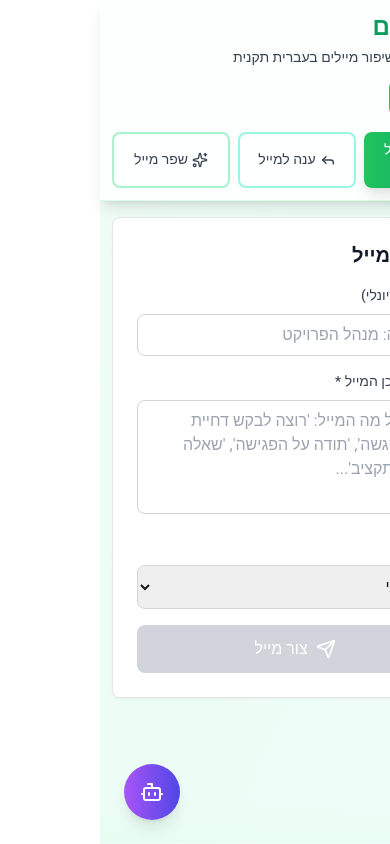
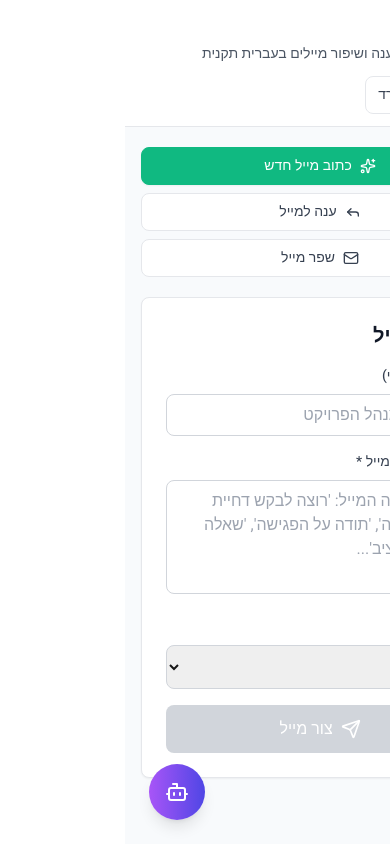
Before and after one commit to liatbenshai/ktiva-evrit, a Next.js app: page /dashboard/emails in a window 390 px wide. Built offline with nearby package versions, Linux system fonts and the light colour scheme.

Commit message:
Improve mobile headers and worksheets layout

```diff
--- a/app/(dashboard)/dashboard/articles/page.tsx
+++ b/app/(dashboard)/dashboard/articles/page.tsx
@@ -2,7 +2,7 @@
 
 import { useState } from 'react';
 import { Home, FileText, Sparkles } from 'lucide-react';
-import Link from 'next/link';
+import PageHeader, { PageHeaderLink } from '@/components/layout/PageHeader';
 import CreateArticle from '@/components/articles/CreateArticle';
 import ImproveArticle from '@/components/articles/ImproveArticle';
 
@@ -12,42 +12,31 @@ export default function ArticlesPage() {
   const [mode, setMode] = useState<Mode>('create');
 
   return (
-    <div className="min-h-screen bg-gradient-to-br from-blue-50 via-cyan-50 to-teal-50" dir="rtl">
-      {/* Header */}
-      <header className="bg-white/80 backdrop-blur-sm shadow-lg border-b border-blue-100 sticky top-0 z-50">
-        <div className="max-w-7xl mx-auto px-3 sm:px-4 lg:px-8 py-3 sm:py-4 lg:py-6">
-          <div className="flex flex-col sm:flex-row items-start sm:items-center justify-between gap-3 sm:gap-0">
-            <div className="flex-1">
-              <h1 className="text-2xl sm:text-3xl lg:text-4xl font-bold bg-gradient-to-r from-blue-600 to-cyan-600 bg-clip-text text-transparent">
-                📝 מאמרים
-              </h1>
-              <p className="mt-1 sm:mt-2 text-sm sm:text-base lg:text-lg text-gray-700">
-                כתיבת מאמרים מקצועיים עם אופטימיזציה ל-SEO
-              </p>
-            </div>
-            <Link
-              href="/dashboard"
-              className="group flex items-center gap-1 sm:gap-2 px-3 sm:px-4 lg:px-6 py-2 sm:py-2.5 lg:py-3 bg-gradient-to-r from-blue-500 to-cyan-600 text-white rounded-lg sm:rounded-xl hover:shadow-lg transform hover:scale-105 transition-all duration-200 font-medium text-sm sm:text-base flex-shrink-0"
-            >
-              <Home className="w-4 h-4 sm:w-5 sm:h-5 group-hover:scale-110 transition-transform" />
-              <span className="hidden sm:inline">חזרה לדשבורד</span>
-              <span className="sm:hidden">דשבורד</span>
-            </Link>
-          </div>
-        </div>
-      </header>
+    <div className="min-h-screen bg-slate-50" dir="rtl">
+      <PageHeader
+        icon={FileText}
+        title="מאמרים"
+        description="כתיבת מאמרים מקצועיים עם אופטימיזציה ל-SEO"
+        actions={
+          <PageHeaderLink
+            href="/dashboard"
+            label="חזרה לדשבורד"
+            icon={Home}
+            variant="outline"
+            className="text-sm sm:text-base"
+          />
+        }
+      />
 
-      {/* Main Content */}
-      <main className="max-w-7xl mx-auto px-3 sm:px-4 lg:px-8 py-4 sm:py-6 lg:py-8">
-        {/* Mode Selector */}
-        <div className="mb-4 sm:mb-6 lg:mb-8">
-          <div className="inline-flex gap-2 sm:gap-4 w-full sm:w-auto">
+      <main className="mx-auto w-full max-w-5xl px-4 py-5 sm:py-8">
+        <div className="mb-5 sm:mb-8">
+          <div className="flex w-full flex-col gap-2 sm:inline-flex sm:flex-row sm:items-center sm:gap-3">
             <button
               onClick={() => setMode('create')}
-              className={`flex-1 sm:flex-initial flex items-center justify-center gap-1 sm:gap-2 px-3 sm:px-4 lg:px-6 py-2 sm:py-2.5 lg:py-3 rounded-lg sm:rounded-xl font-medium transition-all duration-200 transform hover:scale-105 text-sm sm:text-base ${
+              className={`flex flex-1 items-center justify-center gap-2 rounded-lg border px-3 py-2 text-sm font-medium transition-colors sm:flex-initial sm:px-5 sm:py-2.5 sm:text-base ${
                 mode === 'create'
-                  ? 'bg-gradient-to-r from-blue-500 to-cyan-600 text-white shadow-lg'
-                  : 'bg-white/70 text-gray-700 hover:bg-white border-2 border-blue-200'
+                  ? 'border-blue-500 bg-blue-500 text-white shadow-sm'
+                  : 'border-gray-200 bg-white text-gray-700 hover:border-gray-300'
               }`}
             >
               <Sparkles className="w-4 h-4 sm:w-5 sm:h-5" />
@@ -55,10 +44,10 @@ export default function ArticlesPage() {
             </button>
             <button
               onClick={() => setMode('improve')}
-              className={`flex-1 sm:flex-initial flex items-center justify-center gap-1 sm:gap-2 px-3 sm:px-4 lg:px-6 py-2 sm:py-2.5 lg:py-3 rounded-lg sm:rounded-xl font-medium transition-all duration-200 transform hover:scale-105 text-sm sm:text-base ${
+              className={`flex flex-1 items-center justify-center gap-2 rounded-lg border px-3 py-2 text-sm font-medium transition-colors sm:flex-initial sm:px-5 sm:py-2.5 sm:text-base ${
                 mode === 'improve'
-                  ? 'bg-gradient-to-r from-cyan-500 to-teal-600 text-white shadow-lg'
-                  : 'bg-white/70 text-gray-700 hover:bg-white border-2 border-cyan-200'
+                  ? 'border-cyan-500 bg-cyan-500 text-white shadow-sm'
+                  : 'border-gray-200 bg-white text-gray-700 hover:border-gray-300'
               }`}
             >
               <FileText className="w-4 h-4 sm:w-5 sm:h-5" />
@@ -67,14 +56,10 @@ export default function ArticlesPage() {
           </div>
         </div>
 
-        {/* Content */}
         <div>
           {mode === 'create' ? <CreateArticle /> : <ImproveArticle />}
         </div>
       </main>
-
-      {/* Footer decoration */}
-      <div className="h-20 bg-gradient-to-t from-blue-100 via-transparent to-transparent mt-12 opacity-30"></div>
     </div>
   );
 }
--- a/app/(dashboard)/dashboard/emails/page.tsx
+++ b/app/(dashboard)/dashboard/emails/page.tsx
@@ -2,7 +2,7 @@
 
 import { useState } from 'react';
 import { Home, Mail, Reply, Sparkles } from 'lucide-react';
-import Link from 'next/link';
+import PageHeader, { PageHeaderLink } from '@/components/layout/PageHeader';
 import CreateEmail from '@/components/emails/CreateEmail';
 import ReplyEmail from '@/components/emails/ReplyEmail';
 import ImproveEmail from '@/components/emails/ImproveEmail';
@@ -13,48 +13,40 @@ export default function EmailsPage() {
   const [mode, setMode] = useState<Mode>('create');
 
   return (
-    <div className="min-h-screen bg-gradient-to-br from-green-50 via-emerald-50 to-teal-50" dir="rtl">
-      {/* Header */}
-      <div className="bg-white/80 backdrop-blur-sm shadow-lg border-b border-green-100 sticky top-0 z-50">
-        <div className="max-w-7xl mx-auto px-3 sm:px-4 lg:px-8 py-3 sm:py-4 lg:py-6">
-          <div className="flex flex-col sm:flex-row items-start sm:items-center justify-between gap-3 sm:gap-0">
-            <div className="flex-1">
-              <h1 className="text-2xl sm:text-3xl lg:text-4xl font-bold bg-gradient-to-r from-green-600 to-emerald-600 bg-clip-text text-transparent">
-                ✉️ מיילים
-              </h1>
-              <p className="mt-1 sm:mt-2 text-sm sm:text-base lg:text-lg text-gray-700">
-                כתיבה, מענה ושיפור מיילים בעברית תקנית
-              </p>
-            </div>
-            <Link
+    <div className="min-h-screen bg-slate-50" dir="rtl">
+      <PageHeader
+        icon={Mail}
+        title="מיילים"
+        description="כתיבה, מענה ושיפור מיילים בעברית תקנית"
+        actions={
+          <PageHeaderLink
             href="/dashboard"
-              className="group flex items-center gap-1 sm:gap-2 px-3 sm:px-4 lg:px-6 py-2 sm:py-2.5 lg:py-3 bg-gradient-to-r from-green-500 to-emerald-600 text-white rounded-lg sm:rounded-xl hover:shadow-lg transform hover:scale-105 transition-all duration-200 font-medium text-sm sm:text-base flex-shrink-0"
-            >
-              <Home className="w-4 h-4 sm:w-5 sm:h-5 group-hover:scale-110 transition-transform" />
-              <span className="hidden sm:inline">חזרה לדשבורד</span>
-              <span className="sm:hidden">דשבורד</span>
-            </Link>
-          </div>
+            label="חזרה לדשבורד"
+            icon={Home}
+            variant="outline"
+          />
+        }
+      />
 
-          {/* Mode Selector */}
-          <div className="mt-4 sm:mt-6 flex gap-2 sm:gap-4 flex-wrap">
+      <main className="mx-auto w-full max-w-5xl px-4 py-5 sm:py-8">
+        <div className="mb-5 flex flex-col gap-2 sm:mb-8 sm:flex-row sm:flex-wrap sm:items-center sm:gap-3">
           <button
             onClick={() => setMode('create')}
-              className={`flex-1 sm:flex-initial flex items-center justify-center gap-1 sm:gap-2 px-3 sm:px-4 lg:px-6 py-2 sm:py-2.5 lg:py-3 rounded-lg sm:rounded-xl font-medium transition-all duration-200 transform hover:scale-105 text-sm sm:text-base ${
+            className={`flex flex-1 items-center justify-center gap-2 rounded-lg border px-3 py-2 text-sm font-medium transition-colors sm:flex-initial sm:px-5 sm:py-2.5 sm:text-base ${
               mode === 'create'
-                  ? 'bg-gradient-to-r from-green-500 to-emerald-600 text-white shadow-lg'
-                  : 'bg-white/70 text-gray-700 hover:bg-white border-2 border-green-200'
+                ? 'border-emerald-500 bg-emerald-500 text-white shadow-sm'
+                : 'border-gray-200 bg-white text-gray-700 hover:border-gray-300'
             }`}
           >
-              <Mail className="w-4 h-4 sm:w-5 sm:h-5" />
+            <Sparkles className="w-4 h-4 sm:w-5 sm:h-5" />
             <span>כתוב מייל חדש</span>
           </button>
           <button
             onClick={() => setMode('reply')}
-              className={`flex-1 sm:flex-initial flex items-center justify-center gap-1 sm:gap-2 px-3 sm:px-4 lg:px-6 py-2 sm:py-2.5 lg:py-3 rounded-lg sm:rounded-xl font-medium transition-all duration-200 transform hover:scale-105 text-sm sm:text-base ${
+            className={`flex flex-1 items-center justify-center gap-2 rounded-lg border px-3 py-2 text-sm font-medium transition-colors sm:flex-initial sm:px-5 sm:py-2.5 sm:text-base ${
               mode === 'reply'
-                  ? 'bg-gradient-to-r from-teal-500 to-cyan-600 text-white shadow-lg'
-                  : 'bg-white/70 text-gray-700 hover:bg-white border-2 border-teal-200'
+                ? 'border-teal-500 bg-teal-500 text-white shadow-sm'
+                : 'border-gray-200 bg-white text-gray-700 hover:border-gray-300'
             }`}
           >
             <Reply className="w-4 h-4 sm:w-5 sm:h-5" />
@@ -62,28 +54,23 @@ export default function EmailsPage() {
           </button>
           <button
             onClick={() => setMode('improve')}
-              className={`flex-1 sm:flex-initial flex items-center justify-center gap-1 sm:gap-2 px-3 sm:px-4 lg:px-6 py-2 sm:py-2.5 lg:py-3 rounded-lg sm:rounded-xl font-medium transition-all duration-200 transform hover:scale-105 text-sm sm:text-base ${
+            className={`flex flex-1 items-center justify-center gap-2 rounded-lg border px-3 py-2 text-sm font-medium transition-colors sm:flex-initial sm:px-5 sm:py-2.5 sm:text-base ${
               mode === 'improve'
-                  ? 'bg-gradient-to-r from-emerald-500 to-green-600 text-white shadow-lg'
-                  : 'bg-white/70 text-gray-700 hover:bg-white border-2 border-emerald-200'
+                ? 'border-green-500 bg-green-500 text-white shadow-sm'
+                : 'border-gray-200 bg-white text-gray-700 hover:border-gray-300'
             }`}
           >
-              <Sparkles className="w-4 h-4 sm:w-5 sm:h-5" />
+            <Mail className="w-4 h-4 sm:w-5 sm:h-5" />
             <span>שפר מייל</span>
           </button>
         </div>
-        </div>
-      </div>
 
-      {/* Content */}
-      <div className="max-w-7xl mx-auto px-3 sm:px-4 lg:px-8 py-4 sm:py-6 lg:py-8">
+        <div className="space-y-6">
           {mode === 'create' && <CreateEmail />}
           {mode === 'reply' && <ReplyEmail />}
           {mode === 'improve' && <ImproveEmail />}
         </div>
-
-      {/* Footer decoration */}
-      <div className="h-20 bg-gradient-to-t from-green-100 via-transparent to-transparent mt-12 opacity-30"></div>
+      </main>
     </div>
   );
 }
--- a/app/(dashboard)/dashboard/scripts/page.tsx
+++ b/app/(dashboard)/dashboard/scripts/page.tsx
@@ -2,7 +2,7 @@
 
 import { useState } from 'react';
 import { Home, Film, Sparkles } from 'lucide-react';
-import Link from 'next/link';
+import PageHeader, { PageHeaderLink } from '@/components/layout/PageHeader';
 import CreateScript from '../../../../components/scripts/CreateScript';
 import ImproveScript from '../../../../components/scripts/ImproveScript';
 
@@ -12,64 +12,51 @@ export default function ScriptsPage() {
   const [mode, setMode] = useState<Mode>('create');
 
   return (
-    <div className="min-h-screen bg-gradient-to-br from-cyan-50 via-sky-50 to-blue-50" dir="rtl">
-      {/* Header */}
-      <div className="bg-white/80 backdrop-blur-sm shadow-lg border-b border-cyan-100 sticky top-0 z-50">
-        <div className="max-w-7xl mx-auto px-3 sm:px-4 lg:px-8 py-3 sm:py-4 lg:py-6">
-          <div className="flex flex-col sm:flex-row items-start sm:items-center justify-between gap-3 sm:gap-0">
-            <div className="flex-1">
-              <h1 className="text-2xl sm:text-3xl lg:text-4xl font-bold bg-gradient-to-r from-cyan-600 to-blue-600 bg-clip-text text-transparent">
-                🎬 תסריטים
-              </h1>
-              <p className="mt-1 sm:mt-2 text-sm sm:text-base lg:text-lg text-gray-700">
-                כתיבת תסריטים מקצועיים לסרטונים ומצגות
-              </p>
-            </div>
-            <Link
+    <div className="min-h-screen bg-slate-50" dir="rtl">
+      <PageHeader
+        icon={Film}
+        title="תסריטים"
+        description="כתיבת תסריטים מקצועיים לסרטונים ומצגות"
+        actions={
+          <PageHeaderLink
             href="/dashboard"
-              className="group flex items-center gap-1 sm:gap-2 px-3 sm:px-4 lg:px-6 py-2 sm:py-2.5 lg:py-3 bg-gradient-to-r from-cyan-500 to-blue-600 text-white rounded-lg sm:rounded-xl hover:shadow-lg transform hover:scale-105 transition-all duration-200 font-medium text-sm sm:text-base flex-shrink-0"
-            >
-              <Home className="w-4 h-4 sm:w-5 sm:h-5 group-hover:scale-110 transition-transform" />
-              <span className="hidden sm:inline">חזרה לדשבורד</span>
-              <span className="sm:hidden">דשבורד</span>
-            </Link>
-          </div>
+            label="חזרה לדשבורד"
+            icon={Home}
+            variant="outline"
+          />
+        }
+      />
 
-          {/* Mode Selector */}
-          <div className="mt-4 sm:mt-6 flex gap-2 sm:gap-4 flex-wrap">
+      <main className="mx-auto w-full max-w-5xl px-4 py-5 sm:py-8">
+        <div className="mb-5 flex flex-col gap-2 sm:mb-8 sm:flex-row sm:items-center sm:gap-3">
           <button
             onClick={() => setMode('create')}
-              className={`flex-1 sm:flex-initial flex items-center justify-center gap-1 sm:gap-2 px-3 sm:px-4 lg:px-6 py-2 sm:py-2.5 lg:py-3 rounded-lg sm:rounded-xl font-medium transition-all duration-200 transform hover:scale-105 text-sm sm:text-base ${
+            className={`flex flex-1 items-center justify-center gap-2 rounded-lg border px-3 py-2 text-sm font-medium transition-colors sm:flex-initial sm:px-5 sm:py-2.5 sm:text-base ${
               mode === 'create'
-                  ? 'bg-gradient-to-r from-cyan-500 to-blue-600 text-white shadow-lg'
-                  : 'bg-white/70 text-gray-700 hover:bg-white border-2 border-cyan-200'
+                ? 'border-cyan-500 bg-cyan-500 text-white shadow-sm'
+                : 'border-gray-200 bg-white text-gray-700 hover:border-gray-300'
             }`}
           >
-              <Film className="w-4 h-4 sm:w-5 sm:h-5" />
+            <Sparkles className="w-4 h-4 sm:w-5 sm:h-5" />
             <span>תסריט חדש</span>
           </button>
           <button
             onClick={() => setMode('improve')}
-              className={`flex-1 sm:flex-initial flex items-center justify-center gap-1 sm:gap-2 px-3 sm:px-4 lg:px-6 py-2 sm:py-2.5 lg:py-3 rounded-lg sm:rounded-xl font-medium transition-all duration-200 transform hover:scale-105 text-sm sm:text-base ${
+            className={`flex flex-1 items-center justify-center gap-2 rounded-lg border px-3 py-2 text-sm font-medium transition-colors sm:flex-initial sm:px-5 sm:py-2.5 sm:text-base ${
               mode === 'improve'
-                  ? 'bg-gradient-to-r from-blue-500 to-indigo-600 text-white shadow-lg'
-                  : 'bg-white/70 text-gray-700 hover:bg-white border-2 border-blue-200'
+                ? 'border-blue-500 bg-blue-500 text-white shadow-sm'
+                : 'border-gray-200 bg-white text-gray-700 hover:border-gray-300'
             }`}
           >
-              <Sparkles className="w-4 h-4 sm:w-5 sm:h-5" />
+            <Film className="w-4 h-4 sm:w-5 sm:h-5" />
             <span>שפר תסריט קיים</span>
           </button>
         </div>
-        </div>
-      </div>
 
-      {/* Content */}
-      <div className="max-w-7xl mx-auto px-3 sm:px-4 lg:px-8 py-4 sm:py-6 lg:py-8">
+        <div className="space-y-6">
           {mode === 'create' ? <CreateScript /> : <ImproveScript />}
         </div>
-
-      {/* Footer decoration */}
-      <div className="h-20 bg-gradient-to-t from-cyan-100 via-transparent to-transparent mt-12 opacity-30"></div>
+      </main>
     </div>
   );
 }
--- a/app/(dashboard)/dashboard/worksheets/page.tsx
+++ b/app/(dashboard)/dashboard/worksheets/page.tsx
@@ -1,43 +1,29 @@
 'use client';
 
-import { Home } from 'lucide-react';
-import Link from 'next/link';
+import { FileText, Home } from 'lucide-react';
+import PageHeader, { PageHeaderLink } from '@/components/layout/PageHeader';
 import CreateWorksheet from '@/components/worksheets/CreateWorksheet';
 
 export default function WorksheetsPage() {
   return (
-    <div className="min-h-screen bg-gradient-to-br from-yellow-50 via-amber-50 to-orange-50" dir="rtl">
-      {/* Header */}
-      <div className="bg-white/80 backdrop-blur-sm shadow-lg border-b border-yellow-100 sticky top-0 z-50">
-        <div className="max-w-7xl mx-auto px-3 sm:px-4 lg:px-8 py-3 sm:py-4 lg:py-6">
-          <div className="flex flex-col sm:flex-row items-start sm:items-center justify-between gap-3 sm:gap-0">
-            <div className="flex-1">
-              <h1 className="text-2xl sm:text-3xl lg:text-4xl font-bold bg-gradient-to-r from-yellow-600 to-orange-600 bg-clip-text text-transparent">
-                📚 דפי עבודה ללימודים
-              </h1>
-              <p className="mt-1 sm:mt-2 text-sm sm:text-base lg:text-lg text-gray-700">
-                יצירת דפי עבודה מקצועיים ומוכנים להדפסה לכל רמת כיתה
-              </p>
-            </div>
-            <Link
-              href="/dashboard"
-              className="group flex items-center gap-1 sm:gap-2 px-3 sm:px-4 lg:px-6 py-2 sm:py-2.5 lg:py-3 bg-gradient-to-r from-yellow-500 to-orange-600 text-white rounded-lg sm:rounded-xl hover:shadow-lg transform hover:scale-105 transition-all duration-200 font-medium text-sm sm:text-base flex-shrink-0"
-            >
-              <Home className="w-4 h-4 sm:w-5 sm:h-5 group-hover:scale-110 transition-transform" />
-              <span className="hidden sm:inline">חזרה לדשבורד</span>
-              <span className="sm:hidden">דשבורד</span>
-            </Link>
-          </div>
-        </div>
-      </div>
+    <div className="min-h-screen bg-slate-50" dir="rtl">
+      <PageHeader
+        icon={FileText}
+        title="דפי עבודה ללימודים"
+        description="יצירת דפי עבודה מקצועיים ומוכנים להדפסה לכל רמת כיתה"
+        actions={
+          <PageHeaderLink
+            href="/dashboard"
+            label="חזרה לדשבורד"
+            icon={Home}
+            variant="outline"
+          />
+        }
+      />
 
-      {/* Content */}
-      <div className="max-w-7xl mx-auto px-3 sm:px-4 lg:px-8 py-4 sm:py-6 lg:py-8">
+      <main className="mx-auto w-full max-w-5xl px-4 py-5 sm:py-8">
         <CreateWorksheet />
-      </div>
-
-      {/* Footer decoration */}
-      <div className="h-20 bg-gradient-to-t from-yellow-100 via-transparent to-transparent mt-12 opacity-30"></div>
+      </main>
     </div>
   );
 }
--- /dev/null
+++ b/components/layout/PageHeader.tsx
@@ -0,0 +1,94 @@
+'use client';
+
+import { LucideIcon } from 'lucide-react';
+import Link from 'next/link';
+import { ReactNode } from 'react';
+
+interface PageHeaderProps {
+  icon: LucideIcon;
+  title: string;
+  description?: string;
+  hint?: string;
+  actions?: ReactNode;
+  className?: string;
+}
+
+export default function PageHeader({
+  icon: Icon,
+  title,
+  description,
+  hint,
+  actions,
+  className,
+}: PageHeaderProps) {
+  return (
+    <header
+      className={[
+        'sticky top-0 z-30 border-b border-gray-200 bg-white/95 backdrop-blur',
+        className,
+      ]
+        .filter(Boolean)
+        .join(' ')}
+    >
+      <div className="mx-auto flex w-full max-w-5xl flex-col gap-3 px-4 py-3 sm:py-4">
+        <div className="flex items-start gap-3 sm:items-center">
+          <div className="flex h-10 w-10 shrink-0 items-center justify-center rounded-lg bg-gray-100 text-gray-600 sm:h-12 sm:w-12">
+            <Icon className="h-5 w-5 sm:h-6 sm:w-6" />
+          </div>
+          <div className="flex-1">
+            {hint ? (
+              <p className="text-xs text-gray-500 sm:text-sm">{hint}</p>
+            ) : null}
+            <h1 className="text-xl font-semibold text-gray-900 sm:text-2xl">{title}</h1>
+            {description ? (
+              <p className="mt-1 text-sm text-gray-600">{description}</p>
+            ) : null}
+          </div>
+        </div>
+        {actions ? (
+          <div className="flex flex-wrap items-center gap-2">{actions}</div>
+        ) : null}
+      </div>
+    </header>
+  );
+}
+
+interface PageHeaderLinkProps {
+  href: string;
+  label: string;
+  icon?: LucideIcon;
+  variant?: 'primary' | 'secondary' | 'outline';
+  className?: string;
+}
+
+export function PageHeaderLink({
+  href,
+  label,
+  icon: Icon,
+  variant = 'secondary',
+  className,
+}: PageHeaderLinkProps) {
+  const classes = [
+    'flex items-center gap-1.5 rounded-lg px-3 py-2 text-sm font-medium transition-colors focus:outline-none focus-visible:ring-2 focus-visible:ring-offset-2',
+  ];
+  const variants: Record<typeof variant, string> = {
+    primary:
+      'bg-indigo-600 text-white hover:bg-indigo-700 focus-visible:ring-indigo-500 focus-visible:ring-offset-white',
+    secondary:
+      'bg-gray-100 text-gray-700 hover:bg-gray-200 focus-visible:ring-gray-400 focus-visible:ring-offset-white',
+    outline:
+      'border border-gray-200 text-gray-700 hover:border-gray-300 hover:bg-gray-50 focus-visible:ring-gray-400 focus-visible:ring-offset-white',
+  };
+  classes.push(variants[variant]);
+  if (className) classes.push(className);
+
+  return (
+    <Link
+      href={href}
+      className={classes.filter(Boolean).join(' ')}
+    >
+      {Icon ? <Icon className="h-4 w-4" /> : null}
+      <span>{label}</span>
+    </Link>
+  );
+}
```
Also changed, not shown: components/ai-correction/AICorrector.tsx (+14 -0 lines), components/worksheets/CreateWorksheet.tsx (+41 -51 lines). Lines whose indentation alone changed are shown as unchanged.
